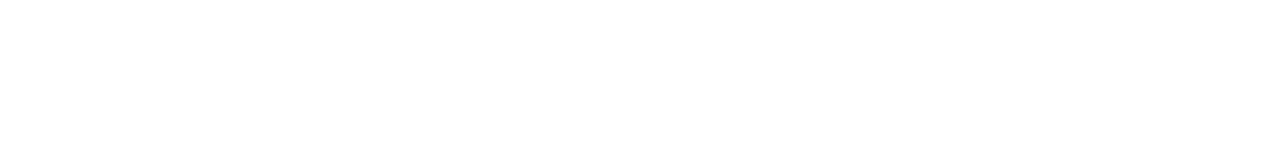
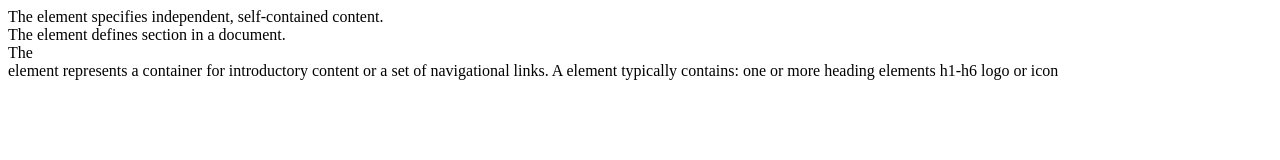
Before and after one commit to Njovane980/WebApp-task1, a plain HTML site: page index.html in a window 1280 px wide. Drawn offline with Linux system fonts and the light colour scheme.

Commit message:
Semantics

```diff
--- /dev/null
+++ b/CSS/style.css
@@ -0,0 +1 @@
+style
--- a/index.html
+++ b/index.html
@@ -6,6 +6,16 @@
     <title>WebApp-Task</title>
 </head>
 <body>
+ <!-- This is a discription of an article -->
+<article>The element specifies independent, self-contained content.</article>
+<!-- This is a discription of a section -->
+<section>The element defines section in a document.</section>
+<!-- This is a discription of a header -->
+<header>The <header> element represents a container for introductory content or a set of navigational links.
 
+    A element typically contains:
+    one or more heading elements h1-h6
+    logo or icon
+    </header>
 </body>
 </html>
```
Also changed, not shown: 1 other file.
